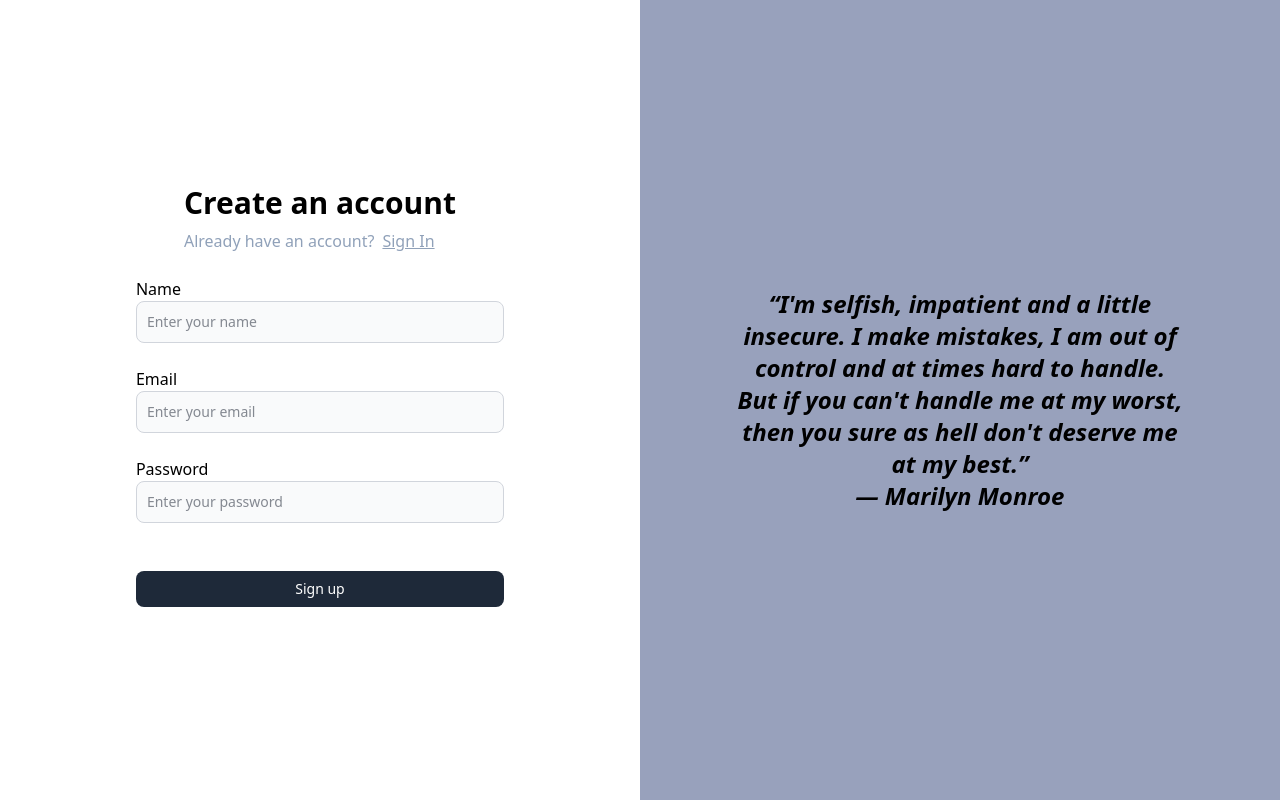
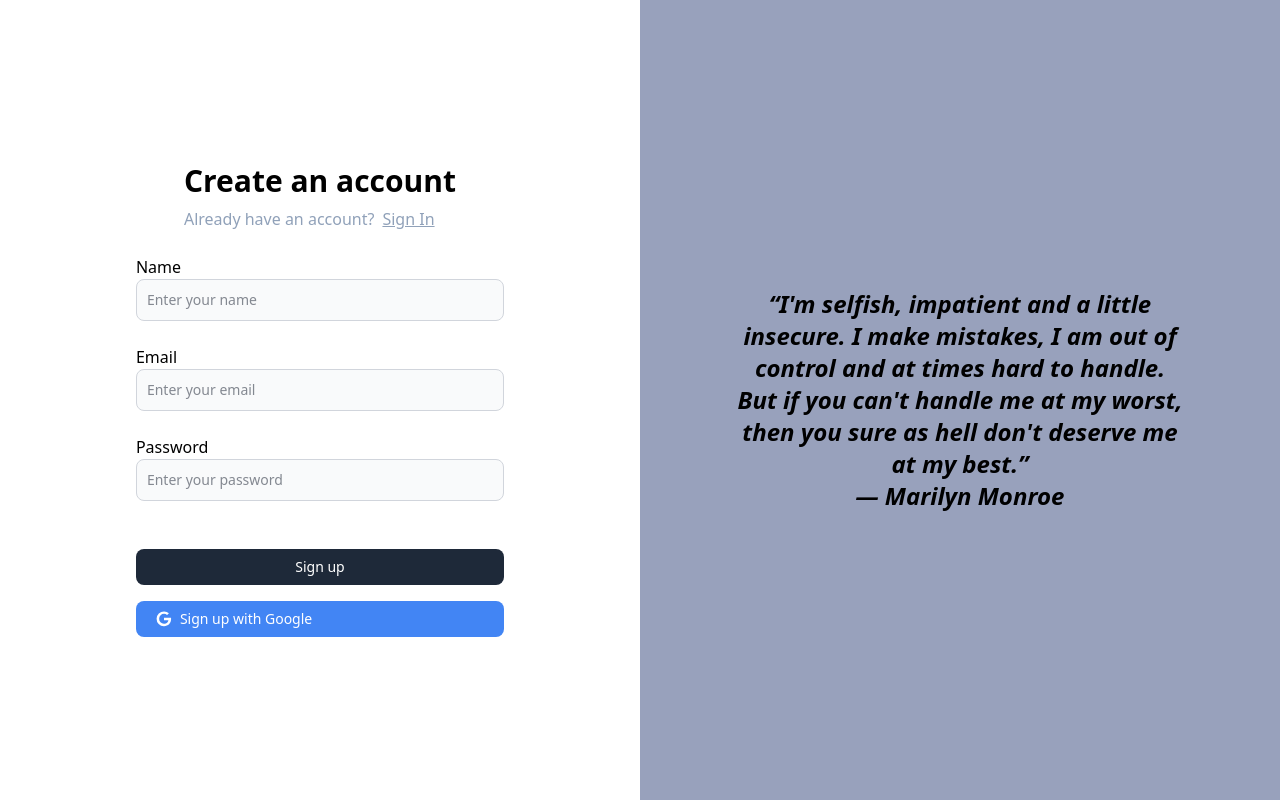
Before and after one commit to botARPIT/hono_blogApp, a React (Vite) app in the folder frontend/: page /signup in a window 1280 px wide. Built offline with nearby package versions, Linux system fonts and the light colour scheme.

Commit message:
refractor: image upload page

```diff
--- a/frontend/src/components/Auth.tsx
+++ b/frontend/src/components/Auth.tsx
@@ -5,6 +5,7 @@
 import { BACKEND_URL } from '../config'
 
 import { toast } from 'sonner'
+import { Login } from './Login'
 type UserAuthDTO = {
   name?: string
   email: string
@@ -92,6 +93,7 @@
             />
 
             <Button label={type === 'signup' ? 'Sign up' : 'Sign in'} submit={sendRequest}/>
+            <Login label={type === 'signup'? 'Sign up': 'Sign in'}/>
           </div>
         </div>
       </div>
--- /dev/null
+++ b/frontend/src/components/Login.tsx
@@ -0,0 +1,46 @@
+import { useNavigate } from "react-router-dom";
+import { GOOGLE_CLIENT_ID, GOOGLE_REDIRECT_URI } from "../config";
+import { toast } from "sonner";
+
+export const Login = ({label}: {label: string}) => {
+const navigate = useNavigate()
+
+
+function loginHandler(){
+  const googleAuthUrl = new URL("https://accounts.google.com/o/oauth2/v2/auth");
+googleAuthUrl.searchParams.set("client_id", GOOGLE_CLIENT_ID)
+googleAuthUrl.searchParams.set("redirect_uri", GOOGLE_REDIRECT_URI)
+googleAuthUrl.searchParams.set("response_type", "code")
+googleAuthUrl.searchParams.set("scope", "openid email profile")
+googleAuthUrl.searchParams.set("access_type", "offline")
+googleAuthUrl.searchParams.set("prompt", "consent")
+    window.location.href = googleAuthUrl.toString()
+        toast.success(`${label == 'signup' ? "User created" : "Signed in"} successfully`)
+    navigate("/blogs")
+
+}
+  return (
+    <div>
+      <button
+        onClick={loginHandler}
+        type='button'
+        className='text-white bg-[#4285F4] hover:bg-[#4285F4]/90 focus:ring-4 w-full cursor-pointer focus:outline-none focus:ring-[#4285F4]/50 font-medium rounded-lg text-sm px-5 py-2 text-center inline-flex items-center dark:focus:ring-[#4285F4]/55 mt-2'
+      >
+        <svg
+          className='w-4 h-4 me-2'
+          aria-hidden='true'
+          xmlns='http://www.w3.org/2000/svg'
+          fill='currentColor'
+          viewBox='0 0 18 19'
+        >
+          <path
+            fill-rule='evenodd'
+            d='M8.842 18.083a8.8 8.8 0 0 1-8.65-8.948 8.841 8.841 0 0 1 8.8-8.652h.153a8.464 8.464 0 0 1 5.7 2.257l-2.193 2.038A5.27 5.27 0 0 0 9.09 3.4a5.882 5.882 0 0 0-.2 11.76h.124a5.091 5.091 0 0 0 5.248-4.057L14.3 11H9V8h8.34c.066.543.095 1.09.088 1.636-.086 5.053-3.463 8.449-8.4 8.449l-.186-.002Z'
+            clip-rule='evenodd'
+          />
+        </svg>
+        {label} with Google
+      </button>
+    </div>
+  )
+}
--- a/frontend/src/components/LogoutButton.tsx
+++ b/frontend/src/components/LogoutButton.tsx
@@ -6,7 +6,8 @@
 const navigate = useNavigate()
     async function handleLogout (){
     try {
-        await axios.post(`${BACKEND_URL}/api/v1/logout`, {}, {withCredentials: true})
+        const response = await axios.post(`${BACKEND_URL}/api/v1/user/logout`, {}, {withCredentials: true})
+        console.log(response)
          navigate('/signin')
     } catch (error) {
         console.log(error)
--- a/frontend/src/config.ts
+++ b/frontend/src/config.ts
@@ -1 +1,5 @@
-export const BACKEND_URL = "http://localhost:8787"
+
+// export const BACKEND_URL = "http://localhost:8787"
+export const BACKEND_URL = "https://ee4c94a3.hono-blogapp.pages.dev/"
+export const GOOGLE_CLIENT_ID = "416523459097-00rma2tr9upbge9uuoto8dsaf1356bu8.apps.googleusercontent.com"
+export const GOOGLE_REDIRECT_URI = `${BACKEND_URL}/api/v1/auth/callback/google`
--- a/frontend/src/hooks/index.ts
+++ b/frontend/src/hooks/index.ts
@@ -21,7 +21,7 @@
 
     useEffect(() => {
         try {
-            axios.get(`${BACKEND_URL}/api/v1/blog/${id}`, {
+            axios.get(`${BACKEND_URL}/api/v1/blog/blog/${id}`, {
                 withCredentials: true
             }).then(response => {
                 setBlog(response.data)
@@ -45,7 +45,7 @@
 
     useEffect(() => {
         try {
-            axios.get(`${BACKEND_URL}/api/v1/blogs/1`, {
+            axios.get(`${BACKEND_URL}/api/v1/blog/blogs/1`, {
                 // headers: {
                 //     Authorization: `Bearer ${localStorage.getItem("token")}`
                 // }
@@ -60,6 +60,7 @@
                 })
         } catch (error) {
             toast.error("Cannot get blogs")
+            navigate('/signin')
         }
     }, [])
 
--- a/frontend/src/pages/Publish.tsx
+++ b/frontend/src/pages/Publish.tsx
@@ -20,16 +20,17 @@
       </div>
       <div className='flex justify-center'>
         <button
-          onClick={async () => {
+          onClick={async (e) => {
             try {
               // if (!title.trim() || !content.trim()) {
               //   toast.error('Title and content are required')
               //   return
               // }
+              e.preventDefault()
               console.log(title)
               console.log(content)
               const response = await axios.post(
-                `${BACKEND_URL}/api/v1/addBlog`,
+                `${BACKEND_URL}/api/v1/blog/addBlog`,
                 {
                   title,
                   content,
```
